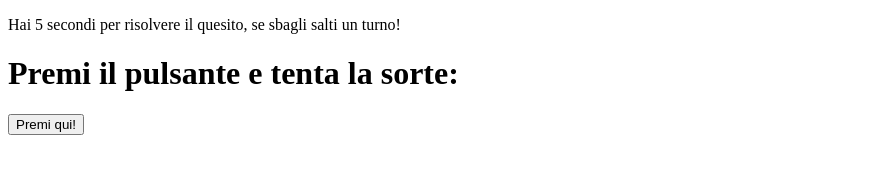
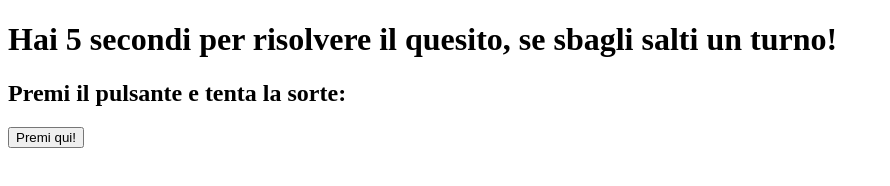
Before and after one commit to Rottens000/Gioco-dell-oca-alcolico, a plain HTML site: page index.html in a window 1280 px wide. Shown: the whole page, without its empty margins (0-890 px from the left). Drawn offline with Linux system fonts and the light colour scheme.

Commit message:
Update index.html

```diff
--- a/index.html
+++ b/index.html
@@ -3,7 +3,6 @@
 <head>
     <meta charset="UTF-8">
     <title>Gioco dell'oca alcolico</title>
-    <p>Hai 5 secondi per risolvere il quesito, se sbagli salti un turno!</p>
     <script>
         function tentaLaSorte() {
             const n1 = Math.floor(Math.random() * 20) + 1;
@@ -50,7 +49,8 @@
     </script>
 </head>
 <body>
-    <h1>Premi il pulsante e tenta la sorte:</h1>
+    <h1>Hai 5 secondi per risolvere il quesito, se sbagli salti un turno!<h1>
+    <h2>Premi il pulsante e tenta la sorte:</h2>
     <button onclick="tentaLaSorte()">Premi qui!</button>
 </body>
 
```
